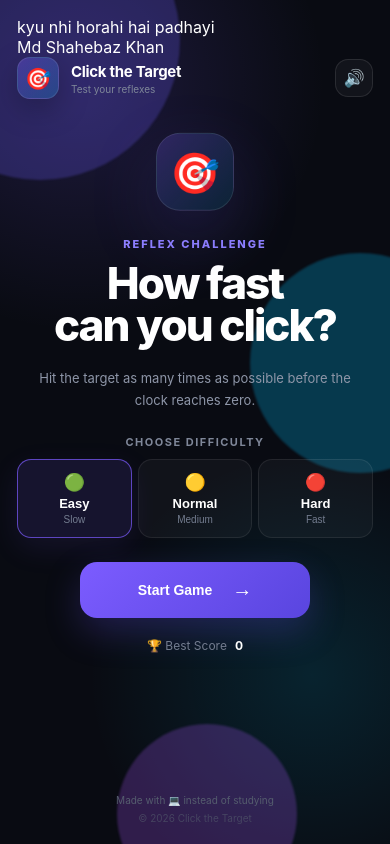
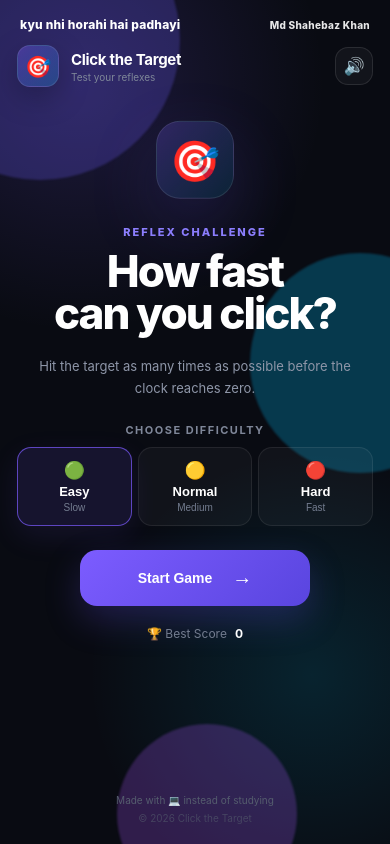
Before and after one commit to mdshaibaazkhan2010-creator/exam-tomorrow-game, a plain HTML site: page index.html in a window 390 px wide. Drawn offline with Linux system fonts and the light colour scheme.

Commit message:
Update style.css

```diff
--- a/style.css
+++ b/style.css
@@ -1,11 +1,6 @@
 /* ============================================
    CLICK THE TARGET
    MAIN STYLESHEET
-   ============================================ */
-
-
-/* ============================================
-   RESET
    ============================================ */
 
 * {
@@ -96,6 +91,35 @@ body {
     padding: 24px;
     display: flex;
     flex-direction: column;
+}
+
+
+/* ============================================
+   PERSONAL HEADER
+   ============================================ */
+
+.personal-header {
+    width: 100%;
+    display: flex;
+    justify-content: space-between;
+    align-items: center;
+    margin-bottom: 16px;
+    padding: 0 3px;
+}
+
+.study-text {
+    color: #ffffff;
+    font-size: 15px;
+    font-weight: 800;
+    letter-spacing: 0.2px;
+}
+
+.creator-name {
+    color: #ffffff;
+    font-size: 12px;
+    font-weight: 850;
+    letter-spacing: 0.3px;
+    opacity: 0.9;
 }
 
 
@@ -1156,6 +1180,18 @@ button:focus-visible {
         padding: 17px;
     }
 
+    .personal-header {
+        margin-bottom: 13px;
+    }
+
+    .study-text {
+        font-size: 12px;
+    }
+
+    .creator-name {
+        font-size: 10px;
+    }
+
     .topbar {
         margin-bottom: 15px;
     }
@@ -1256,6 +1292,18 @@ button:focus-visible {
         padding: 12px;
     }
 
+    .personal-header {
+        padding: 0;
+    }
+
+    .study-text {
+        font-size: 10px;
+    }
+
+    .creator-name {
+        font-size: 9px;
+    }
+
     .game-area {
         min-height: 390px;
     }
```
